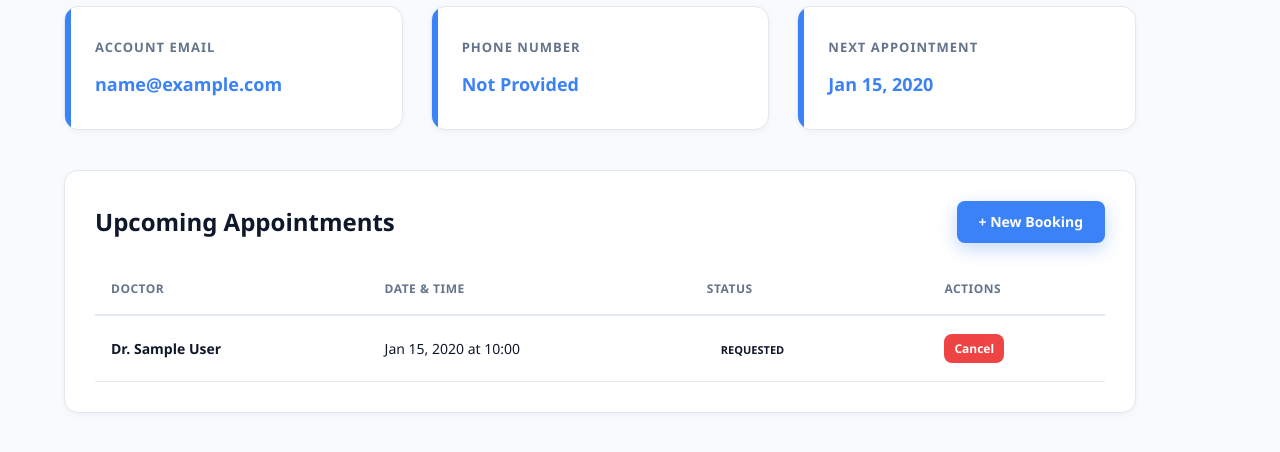
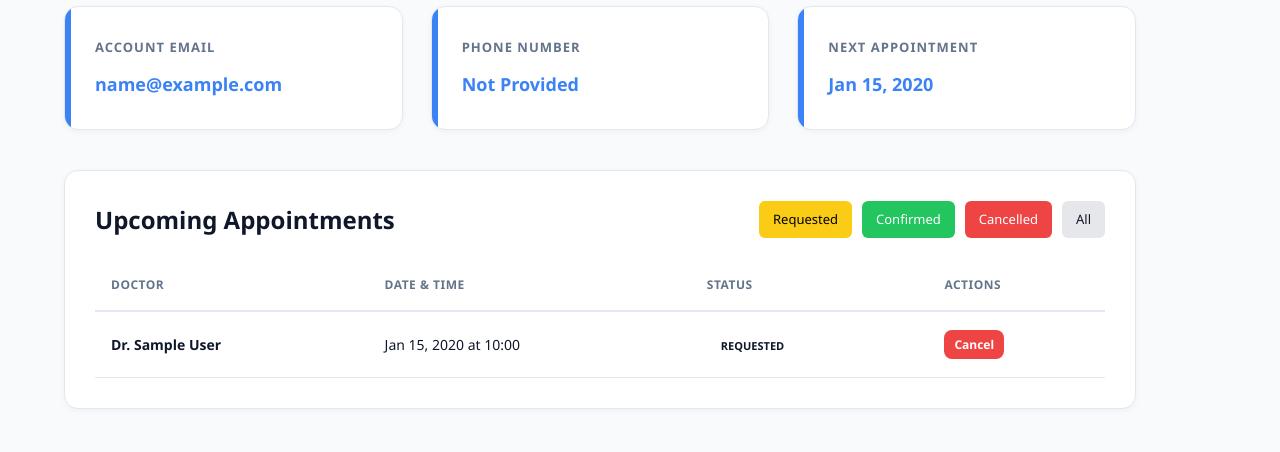
Before and after one commit to Besso2003/Clinic_Appointment_System_Python, a Django app: page /dashboard/patient/ in a window 1280 px wide. Shown: the part 262-714 px from the top of the page. Run offline with Django 5.2, Linux system fonts and the light colour scheme; a user stored in the database is signed in; tables that the repository leaves empty hold one stand-in row (values such as "Sample post"); grey boxes marked "Sample" are stand-in pictures.

Commit message:
Added three buttons requested, confirmed, cancelled and edited viewsfor list_patient_appointments

```diff
--- a/templates/dashboard/patient.html
+++ b/templates/dashboard/patient.html
@@ -1,40 +1,78 @@
 {% load static %}
 <!doctype html>
 <html lang="en">
+
 <head>
   <meta charset="UTF-8" />
   <meta name="viewport" content="width=device-width, initial-scale=1.0" />
   <title>Patient Dashboard | MediFlow</title>
   <link rel="stylesheet" href="{% static 'css/dashboards.style.css' %}" />
   <style>
-      /* Specific fix to override the sidebar container's flex behavior */
     .patient-page-container {
-        display: block; /* Removes flex that causes sidebar gaps */
+      display: block;
       min-height: 100vh;
       background-color: var(--bg);
     }
-      /* Ensure the main area doesn't have the 270px margin */
+
     .patient-dashboard {
       margin-left: 0 !important;
       padding: 40px 5%;
       max-width: 1200px;
       margin: 0 auto;
     }
-      /* Match the profile card to the registration glass-style */
+
     .profile-card-header {
-        background: linear-gradient(
-          135deg,
+      background: linear-gradient(135deg,
           var(--primary),
-          var(--primary-dark)
-        );
+          var(--primary-dark));
       color: white;
       padding: 30px;
       border-radius: var(--radius-md);
       margin-bottom: 30px;
       box-shadow: var(--shadow-md);
     }
+
+    /* Filter Buttons Styling */
+    .filter-container {
+      display: flex;
+      gap: 10px;
+    }
+
+    .filter-btn {
+      padding: 8px 14px;
+      border-radius: 6px;
+      font-size: 13px;
+      text-decoration: none;
+      font-weight: 500;
+      transition: 0.2s ease;
+    }
+
+    .filter-requested {
+      background: #facc15;
+      color: #000;
+    }
+
+    .filter-confirmed {
+      background: #22c55e;
+      color: white;
+    }
+
+    .filter-cancelled {
+      background: #ef4444;
+      color: white;
+    }
+
+    .filter-all {
+      background: #e5e7eb;
+      color: #111827;
+    }
+
+    .filter-btn:hover {
+      opacity: 0.85;
+    }
   </style>
 </head>
+
 <body>
   <div class="patient-page-container">
     <header class="navbar">
@@ -67,6 +105,7 @@
     </header>
 
     <main class="patient-dashboard">
+
       <section class="profile-card-header">
         <h1>Welcome back, {{ user.first_name }}!</h1>
         <p style="opacity: 0.9">
@@ -88,15 +127,38 @@
         <div class="stat-card">
           <h3>Next Appointment</h3>
           <p class="stat-number" style="font-size: 18px">
-              {% if appointments %}{{ appointments.0.slot.date|date:"M d, Y" }}{% else %}None{% endif %}
+            {% if appointments %}
+            {{ appointments.0.slot.date|date:"M d, Y" }}
+            {% else %}
+            None
+            {% endif %}
           </p>
         </div>
       </div>
 
+      <!-- Appointment Section -->
       <section class="card">
-          <div class="header-content" style="margin-bottom: 20px">
+
+        <div style="display:flex; justify-content: space-between; align-items:center; margin-bottom:20px;">
           <h2>Upcoming Appointments</h2>
-            <a href="{% url 'show_create_appointment_form' %}" class="btn btn-primary">+ New Booking</a>
+
+          <div class="filter-container">
+            <a href="{% url 'list_patient_appointments' %}?status=REQUESTED" class="filter-btn filter-requested">
+              Requested
+            </a>
+
+            <a href="{% url 'list_patient_appointments' %}?status=CONFIRMED" class="filter-btn filter-confirmed">
+              Confirmed
+            </a>
+
+            <a href="{% url 'list_patient_appointments' %}?status=CANCELLED" class="filter-btn filter-cancelled">
+              Cancelled
+            </a>
+
+            <a href="{% url 'list_patient_appointments' %}" class="filter-btn filter-all">
+              All
+            </a>
+          </div>
         </div>
 
         {% if appointments %}
@@ -113,21 +175,25 @@
             {% for appointment in appointments %}
             <tr>
               <td>
-                  <strong>Dr. {{ appointment.doctor.first_name }} {{ appointment.doctor.last_name }}</strong>
+                <strong>
+                  Dr. {{ appointment.doctor.first_name }} {{ appointment.doctor.last_name }}
+                </strong>
               </td>
               <td>
-                  {{ appointment.slot.date|date:"M d, Y" }} at {{ appointment.slot.start_time|time:"H:i" }}
+                {{ appointment.slot.date|date:"M d, Y" }}
+                at {{ appointment.slot.start_time|time:"H:i" }}
               </td>
               <td>
-                  <span class="badge badge-{{ appointment.status|lower }}">{{ appointment.status }}</span>
+                <span class="badge badge-{{ appointment.status|lower }}">
+                  {{ appointment.status }}
+                </span>
               </td>
               <td>
                 {% if appointment.status != "CANCELLED" %}
-                  <a
-                    href="{% url 'cancel_appointment' appointment.id %}"
-                    class="btn btn-danger"
-                    style="padding: 5px 10px; font-size: 12px"
-                  >Cancel</a>
+                <a href="{% url 'cancel_appointment' appointment.id %}" class="btn btn-danger"
+                  style="padding: 5px 10px; font-size: 12px">
+                  Cancel
+                </a>
                 {% endif %}
               </td>
             </tr>
@@ -137,12 +203,14 @@
         {% else %}
         <div style="text-align: center; padding: 40px">
           <p class="text-muted">
-              You have no upcoming appointments scheduled.
+            No appointments found for this filter.
           </p>
         </div>
         {% endif %}
+
       </section>
     </main>
   </div>
 </body>
+
 </html>
```
Also changed, not shown: appointments/views.py (+11 -2 lines). Lines whose indentation alone changed are shown as unchanged.
